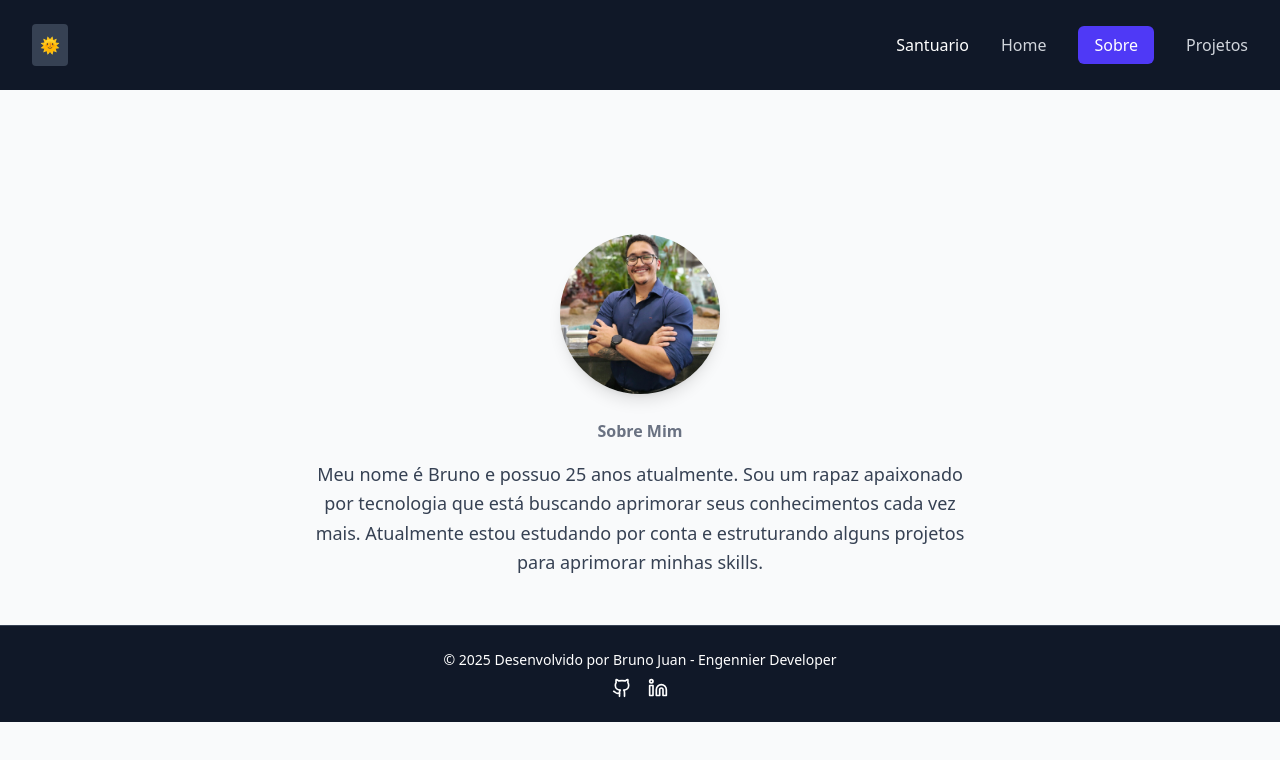
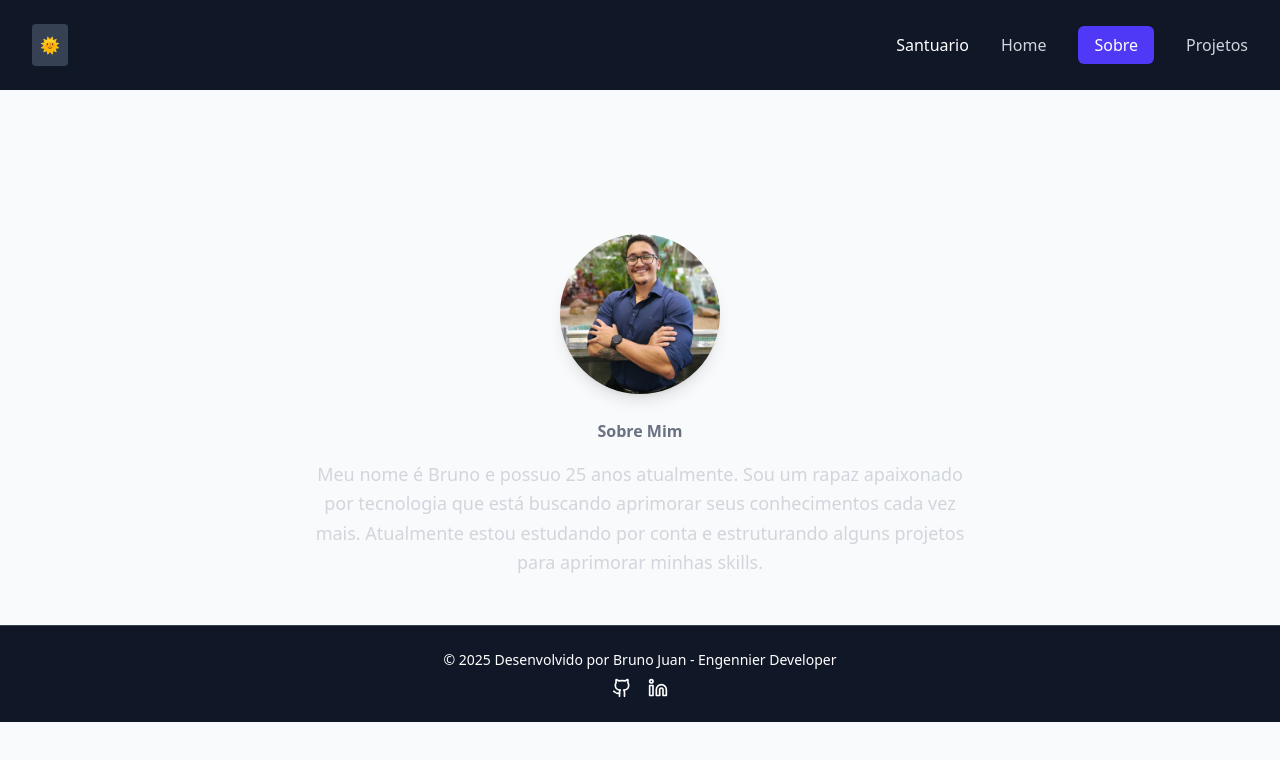
Before and after one commit to BrunoKirovs/projetoportifolio, a React (Vite) app: page /about in a window 1280 px wide. Shown: the top 760 px of the page. Built offline with nearby package versions, Linux system fonts and the light colour scheme.

Commit message:
Mudanças About.v1

```diff
--- a/src/pages/About.tsx
+++ b/src/pages/About.tsx
@@ -22,8 +22,8 @@ export function About() {
         transition={{ duration: 0.8, delay: 0.2 }}
         className="max-w-2xl"
       >
-        <h1 className="text-4x1 font-bold mb-4 text-gray-900">Sobre Mim</h1>
-        <p className="text-gray-700 text-lg leading-relaxed">
+        <h1 className="text-4x1 font-bold mb-4 text-gray-900 dark:text-white">Sobre Mim</h1>
+        <p className="text-gray-700 dark:text-gray-300 text-lg leading-relaxed">
           Meu nome é Bruno e possuo 25 anos atualmente. Sou um rapaz apaixonado
           por tecnologia que está buscando aprimorar seus conhecimentos cada vez
           mais. Atualmente estou estudando por conta e estruturando alguns
```
